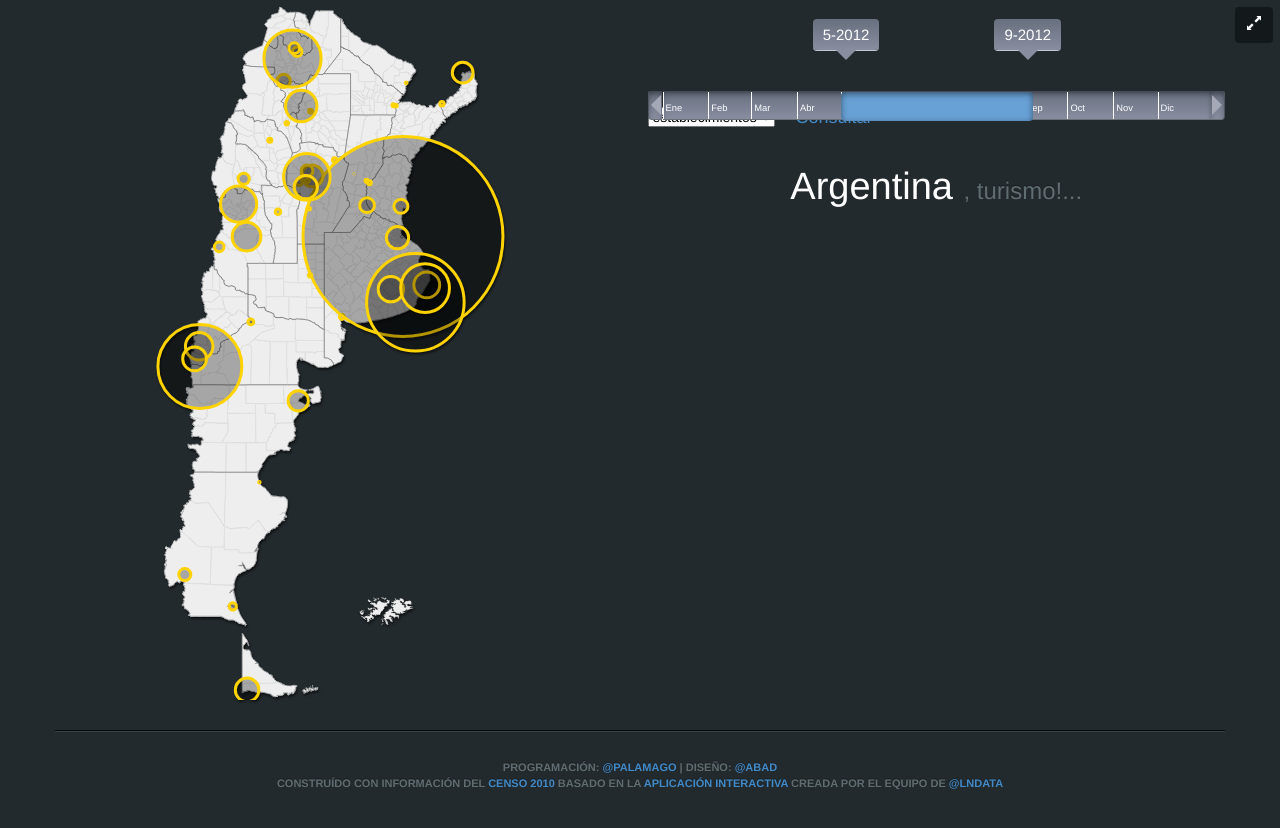
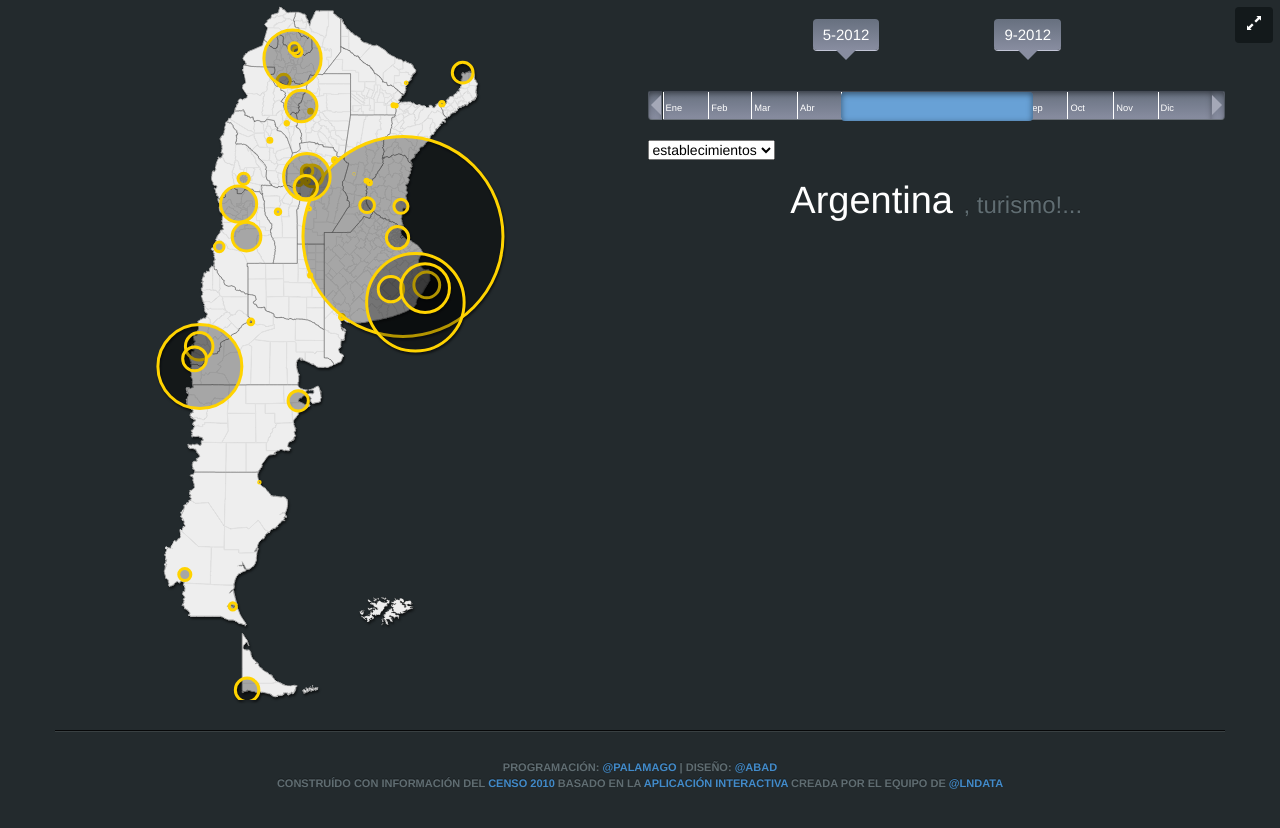
Before and after one commit to Nardoz/HotelViz, a plain HTML site: page index.html in a window 1280 px wide. Drawn offline with nearby package versions, Linux system fonts and the light colour scheme; files whose address does not match are found by name.

Commit message:
slider fixes

```diff
--- a/index.html
+++ b/index.html
@@ -50,11 +50,11 @@
           <input type="hidden" id="fecha-desde" value="04-2012" />
           <input type="hidden" id="fecha-hasta" value="07-2012" />
 
-          <select id="filter">
+          <select id="filter" style="margin-top:50px">
             <option value="establecimientos">establecimientos</option>
             <option value="viajeros">viajeros</option>
           </select>
-          <a id="consultar" class="btn btn-large" href="javascript:;">Consultar</a>
+
           <h1>Argentina <small>, turismo!...</small></h1>
         </div>
       </div>
--- a/js/main.js
+++ b/js/main.js
@@ -82,7 +82,7 @@ var DatavizTurismo;
     DatavizTurismo.retrieveData();
 
     //Init button
-    DatavizTurismo.$consultarBtn.on('click',DatavizTurismo.filterData);
+    DatavizTurismo.$filter.on('change',DatavizTurismo.filterData);
     DatavizTurismo.$twitterButton.on('click',DatavizTurismo.shareTwitter);
     DatavizTurismo.$facebookButton.on('click',DatavizTurismo.shareFacebook);
     DatavizTurismo.$googleButton.on('click',DatavizTurismo.shareGoogle);
```
